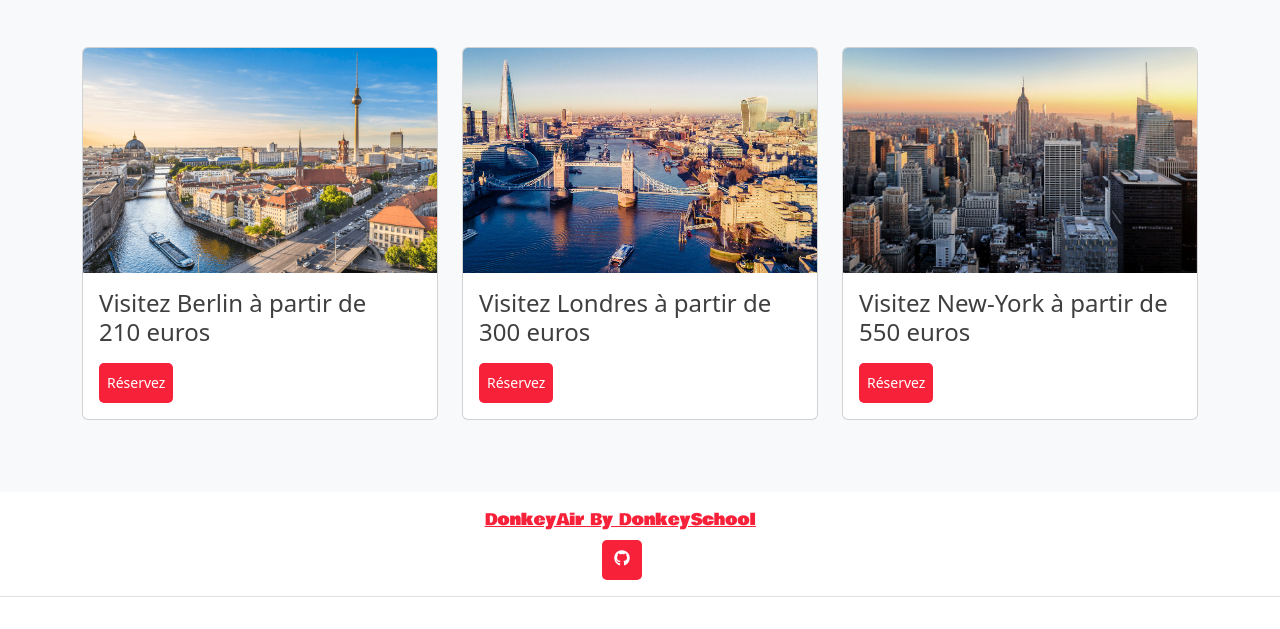
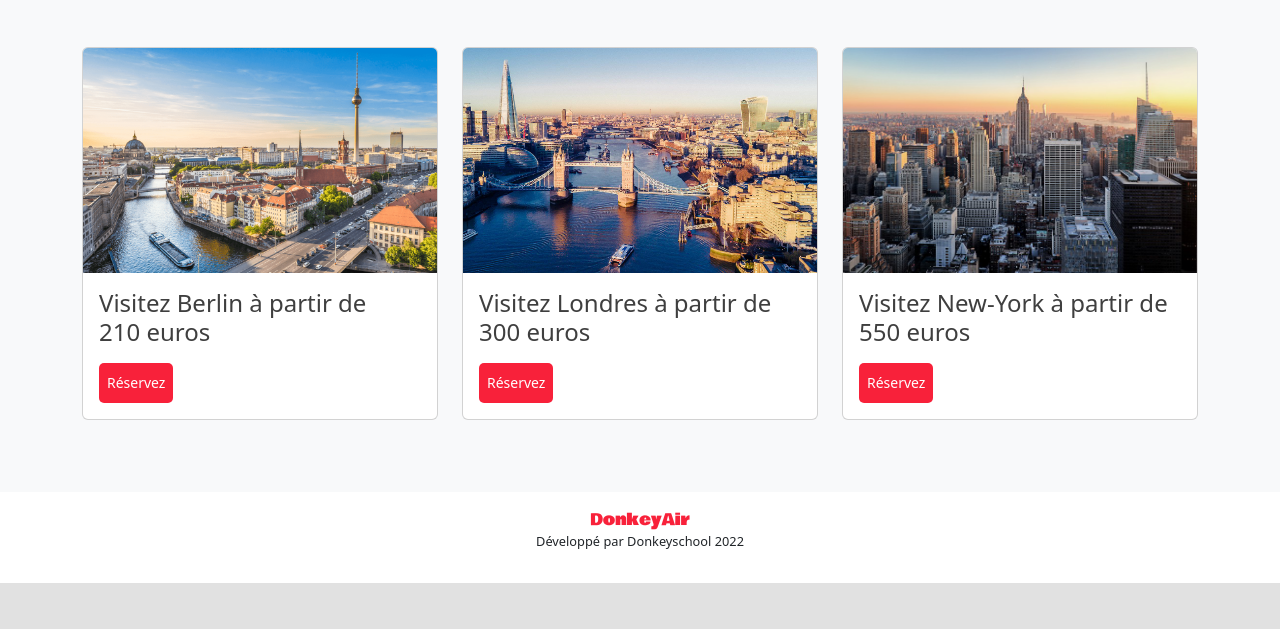
Before and after one commit to thomasbetend/DonkeyAir, a PHP site: page /accueil in a window 1280 px wide. Shown: the part 529-1158 px from the top of the page. After the commit the page ends 1112 px from the top, so only its background shows below. Run offline with PHP 8.4, Linux system fonts and the light colour scheme; data comes from the database, SQL or seed files in the repository; some libraries are stand-ins or nearby versions.

Commit message:
modifs on footer

```diff
--- a/footer.php
+++ b/footer.php
@@ -1,6 +1,6 @@
 <footer class="py-3 my-4 footer mt-auto py-3">
-    <ul class="nav justify-content-center border-bottom pb-3 mb-3">
-        <a class="text-center text-footer-DonkeyAir" href="https://donkey.school/" target="_blank">DonkeyAir By DonkeySchool</a>
-        <a class="btn btn-primary github" style="" href="https://github.com/thomasbetend/DonkeyAir" target="_blank" role="button"><i class="fab fa-github"></i></a>
-    </ul>
-</footer>
+
+        <a class="text-center text-footer-DonkeyAir foot" href="https://donkey.school/" target="_blank">DonkeyAir </a>
+        <p class="footer-end">Développé par Donkeyschool 2022</p>
+
+    </footer>
--- a/styles.css
+++ b/styles.css
@@ -53,6 +53,15 @@ h4 {
 
 .btn-primary:hover {
     background-color: rgb(215, 64, 9);
+}
+
+a {
+    text-decoration: none;
+    color: white;
+   }
+
+   a:hover {
+    color: black;
 }
 
 /* add-flight */
@@ -249,18 +258,16 @@ input[type="date"] {
     font-family: var(--font1);
     font-weight: 100;
     color: rgb(248, 33, 58);
-   /* display: flex;
-    justify-content: center;*/
+    display: flex;
+    justify-content: center;
+
+}
+.footer-end {
+    display: flex;
+    justify-content: center;
+    font-size: 0.8em;
 }
 
-.github {
-
-    color:white;
-    margin-top: 2em;
-    right: 12%;
-    position: relative;
-
-}
 
 /* calendar */
 
```
